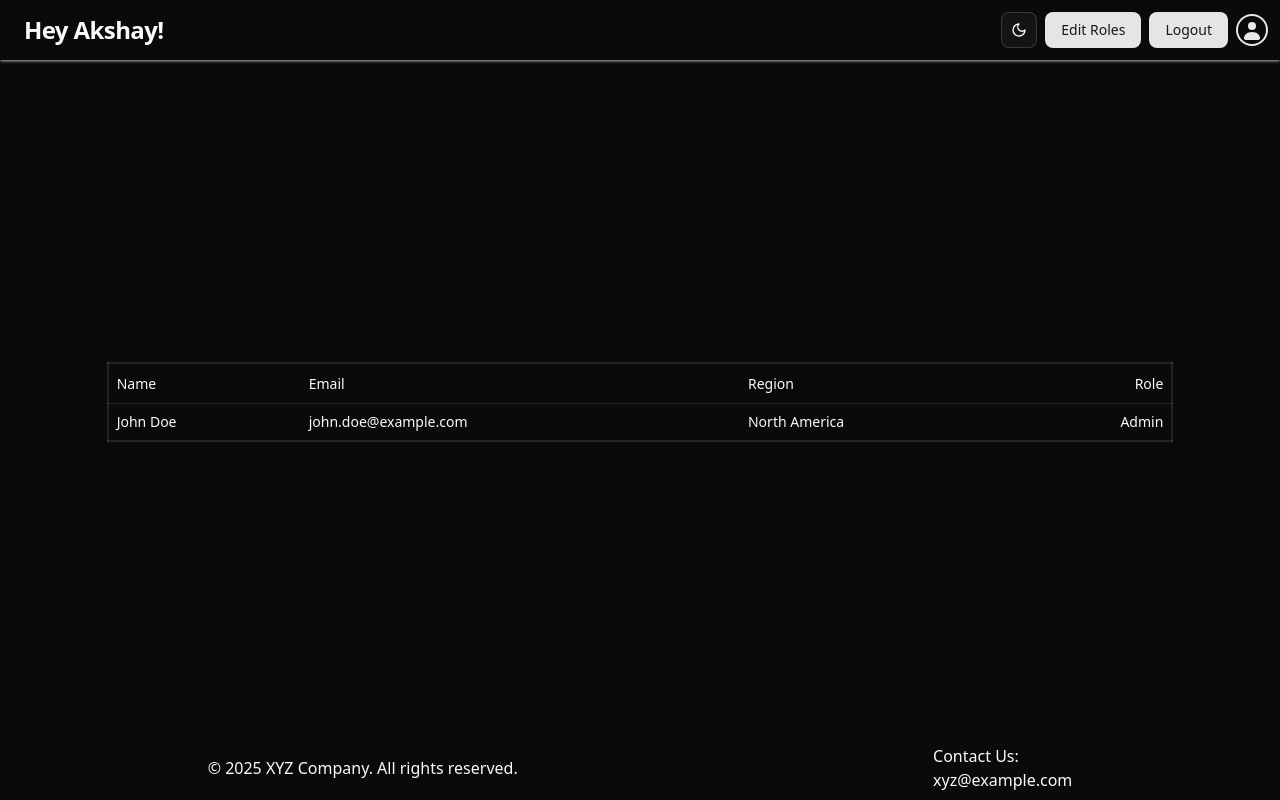
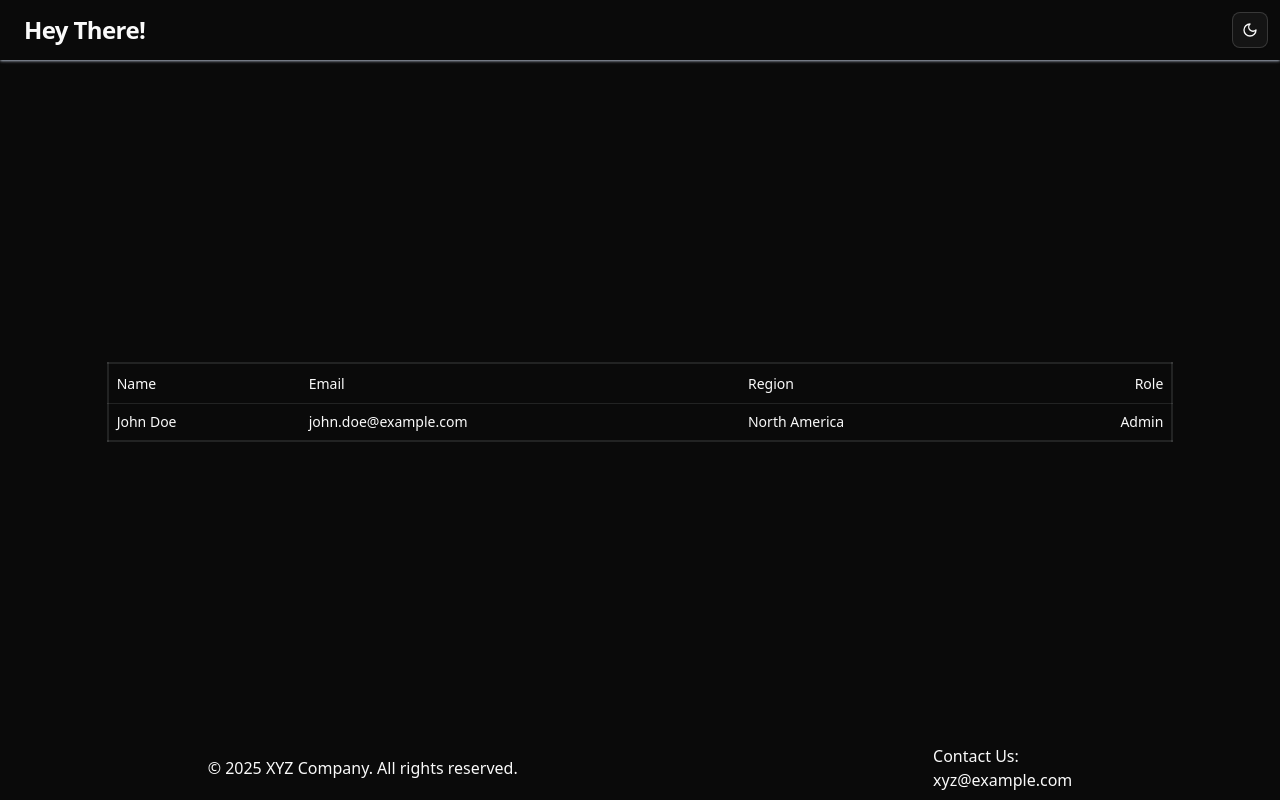
Before and after one commit to shiyam0709/frontend-task, a React (Vite) app: page / in a window 1280 px wide. Built offline with nearby package versions, Linux system fonts and the light colour scheme.

Commit message:
finished login functionality

```diff
--- a/src/App.jsx
+++ b/src/App.jsx
@@ -3,7 +3,7 @@ import { Routes, Route } from 'react-router-dom'
 import Login from './pages/Login'
 import Home from './pages/Home'
 import Admin from './pages/Admin'
-import { ThemeProvider } from "@/components/theme-provider"
+import { ThemeProvider } from "@/context/ThemeContext"
 import { UserProvider } from './context/UserContext'
 
 const App = () => {
--- a/src/components/header.jsx
+++ b/src/components/header.jsx
@@ -1,7 +1,7 @@
 import React from 'react'
 import { Button } from '@/components/ui/button'
 import { ThemeToggle } from "@/components/ui/theme-toggle"
-import { useLocation, useNavigate } from "react-router-dom"
+import { useNavigate } from "react-router-dom"
 import {
     Sheet,
     SheetContent,
@@ -17,9 +17,9 @@ import { useUser } from '@/context/UserContext'
 
 const Header = () => {
     const navigate = useNavigate();
-    const location = useLocation();
-    const currentPath = location.pathname;
-    const { setUserInfo } = useUser();
+    const { userInfo, setUserInfo } = useUser();
+
+    // console.log(userInfo);
 
     const handleLogout = () => {
         setUserInfo(null);
@@ -29,16 +29,16 @@ const Header = () => {
     return (
         <header className='flex p-3 items-center shadow shadow-gray-400'>
             <h3 className="pl-3 text-2xl font-semibold tracking-tight">
-                {currentPath === '/login' ? 'Hey There!' : 'Hey Akshay!'}
+                {!userInfo ? 'Hey There!' : `Hey ${userInfo?.first_name}!`}
             </h3>
             <div className='ml-auto flex items-center space-x-2'>
                 <ThemeToggle />
-                {currentPath === '/' && (
+                {userInfo?.role === '4826' && (
                     <Button className='hover:cursor-pointer' onClick={() => navigate("/admin")}>
                         Edit Roles
                     </Button>
                 )}
-                {currentPath !== '/login' && (
+                {userInfo && (
                     <>
                         <Button className='hover:cursor-pointer' onClick={handleLogout}>
                             Logout
@@ -67,17 +67,19 @@ const Header = () => {
                                         <Label htmlFor="firstname" className="text-right">
                                             First Name
                                         </Label>
-                                        <Input id="firstname" value="Pedro Duarte" tabindex="-1" readOnly className="col-span-3 hover:cursor-default" />
+                                        <Input id="firstname" value={userInfo?.first_name} tabIndex="-1" readOnly className="col-span-3 hover:cursor-default" />
                                         <Label htmlFor="lastname" className="text-right">
                                             Last Name
                                         </Label>
-                                        <Input id="lastname" value="Pedro Duarte" tabindex="-1" readOnly className="col-span-3 hover:cursor-default" />
-                                    </div>
-                                    <div className="grid grid-cols-4 items-center gap-4">
+                                        <Input id="lastname" value={userInfo?.last_name} tabIndex="-1" readOnly className="col-span-3 hover:cursor-default" />
                                         <Label htmlFor="email" className="text-right">
                                             Email
                                         </Label>
-                                        <Input id="email" value="@peduarte" tabindex="-1" readOnly className="col-span-3 hover:cursor-default" />
+                                        <Input id="email" value={userInfo?.email} tabIndex="-1" readOnly className="col-span-3 hover:cursor-default" />
+                                        <Label htmlFor="region" className="text-right">
+                                            Region
+                                        </Label>
+                                        <Input id="region" value={userInfo?.region} tabIndex="-1" readOnly className="col-span-3 hover:cursor-default" />
                                     </div>
                                 </div>
                             </SheetContent>
--- a/src/components/ui/theme-toggle.jsx
+++ b/src/components/ui/theme-toggle.jsx
@@ -7,7 +7,7 @@ import {
     DropdownMenuItem,
     DropdownMenuTrigger,
 } from "@/components/ui/dropdown-menu"
-import { useTheme } from "@/components/theme-provider"
+import { useTheme } from "@/context/ThemeContext"
 
 export function ThemeToggle() {
     const { setTheme } = useTheme()
--- /dev/null
+++ b/src/context/AdminContext.jsx
@@ -0,0 +1,17 @@
+import { createContext, useContext, useState } from "react";
+
+const AdminContext = createContext();
+
+export const AdminProvider = ({ children }) => {
+    const [adminInfo, setAdminInfo] = useState(null);
+
+    return (
+        <AdminContext.Provider value={{ adminInfo, setAdminInfo }}>
+            {{ children }}
+        </AdminContext.Provider>
+    );
+};
+
+export const useAdmin = () => {
+    return useContext(AdminContext);
+}
--- a/src/context/UserContext.jsx
+++ b/src/context/UserContext.jsx
@@ -1,4 +1,4 @@
-import React, { createContext, useContext, useState } from "react";
+import { createContext, useContext, useState } from "react";
 
 const UserContext = createContext();
 
--- a/src/pages/Admin.jsx
+++ b/src/pages/Admin.jsx
@@ -10,9 +10,13 @@ import {
     TableHeader,
     TableRow,
 } from "@/components/ui/table"
+import { useAdmin } from '@/context/AdminContext'
 import React from 'react'
 
 const Home = () => {
+    const { adminInfo, setAdminInfo } = useAdmin();
+
+
     return (
         <main className='flex flex-col w-screen min-h-screen'>
             <Header />
```
Also changed, not shown: src/context/ThemeContext.jsx (renamed from src/components/theme-provider.jsx).
